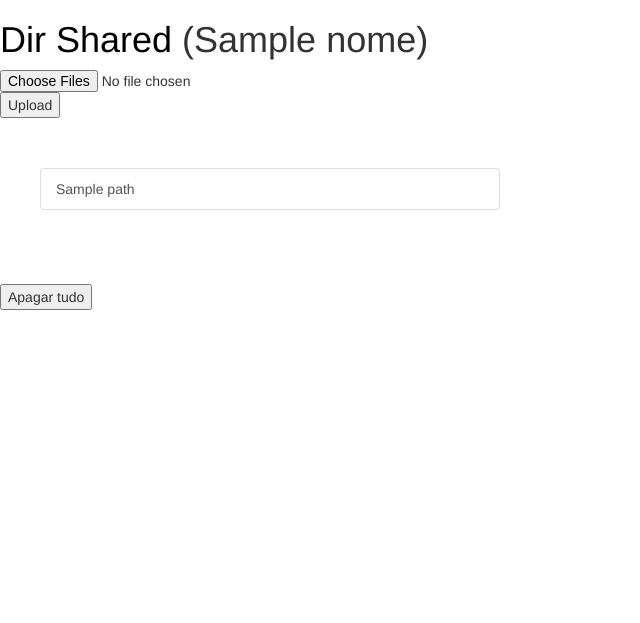
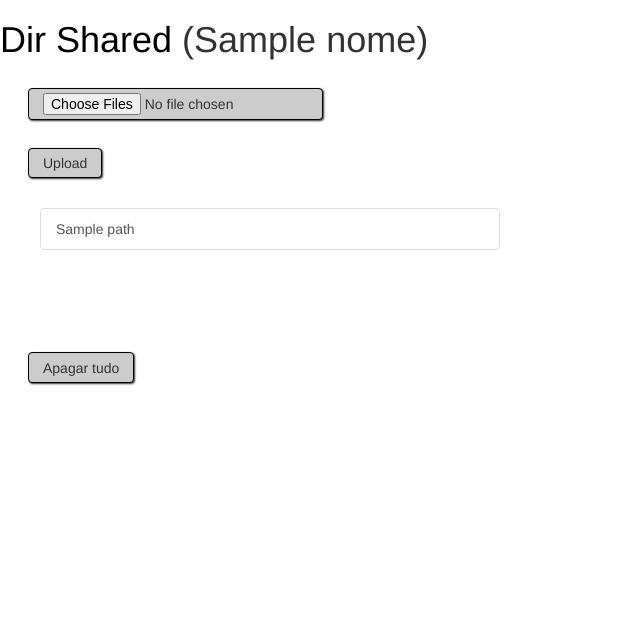
Before and after one commit to jpdik/DirShared, a Flask app: template templates/arquivos.html in a window 1280 px wide. Shown: the top 623 px of the page, without its empty margins (0-640 px from the left). Run offline with Flask 2, Linux system fonts and the light colour scheme; the template is opened without the code that fills it: most values are stand-ins (such as "Sample title", 1, 10 or a date in 2020); some libraries are stand-ins or nearby versions.

Commit message:
att visual

```diff
--- a/templates/arquivos.html
+++ b/templates/arquivos.html
@@ -12,11 +12,12 @@
 
     <input id ="uploadFiles" type=file multiple name=file>
     <input id="upload" type=submit value=Upload>
+    <br />
     <p id="info"></p>
     <!--</form>-->
 
 	<form method="post" action={{ nome }}/download>
-		<br /><br />
+		<br />
 		<ul id="arquivos">
 			<div class="list-group">
 			{% for i in arquivos %}
--- a/templates/estilo.css
+++ b/templates/estilo.css
@@ -42,3 +42,20 @@ button.list-group-item:hover span{
     color: black;
     visibility:visible;
 }
+
+input{
+	margin: 2em 0 0 2em;
+	padding: 0.3em 1em 0.3em 1em;
+	border-radius:4px;
+    -moz-border-radius:4px;
+    -webkit-border-radius:4px;
+    box-shadow: 1px 1px 2px #333333;
+    -moz-box-shadow: 1px 1px 2px #333333;
+    -webkit-box-shadow: 1px 1px 2px #333333;
+    background: #cccccc;
+    border:1px solid #000000;
+}
+
+input:hover{
+	background: #e8e8e8;
+}
```
